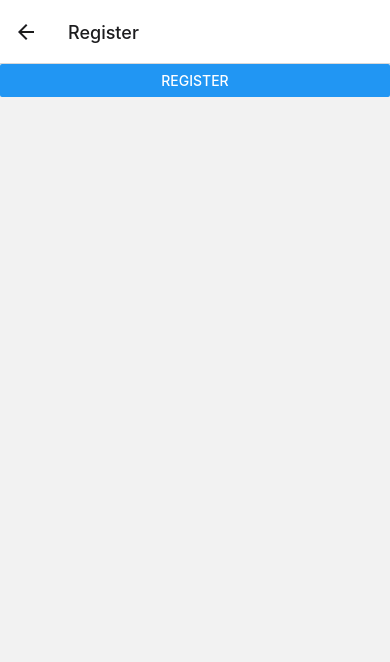
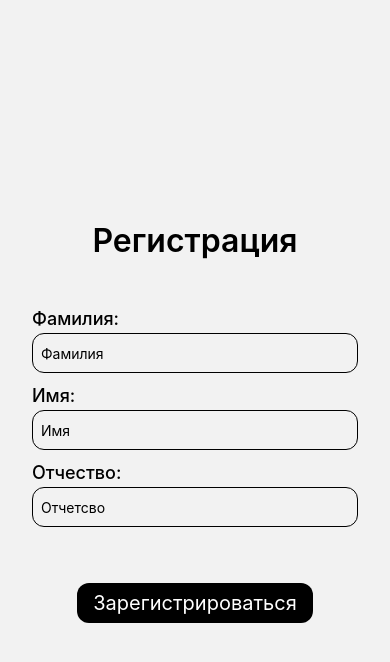
Before and after one commit to RedHotChillPepe/bast, a React Native app: screen /Register in a window 390 px wide. Shown: the top 662 px of the page. Built offline with nearby package versions, Linux system fonts and the light colour scheme; no server answers.

Commit message:
register page update (not complited), main paige houses block update

```diff
--- a/App.js
+++ b/App.js
@@ -62,7 +62,10 @@
       options={{
         headerShown: false
         }}/>
-      <AuthStack.Screen name='Register' component={RegisterPage}/>
+      <AuthStack.Screen name='Register' component={RegisterPage}
+      options={{
+        headerShown: false
+        }}/>
     </AuthStack.Navigator>
   )
 }
--- a/pages/MainPage.js
+++ b/pages/MainPage.js
@@ -174,22 +174,28 @@
                                <Image style={styles.houseImage} width={100} height={100} source={{uri:item.photos[0]}}/>
                             </View>
                             <View>
-                                <View>
+                                <View style={{flexDirection:'row', alignItems:'flex-end'}}>
                                     <Text style={styles.houseItemText}>
                                         {item.price.toString().replace(/\B(?=(\d{3})+(?!\d))/g, " ")} ₽
                                     </Text>
+                                    <Text style={{fontSize: 12, marginLeft: 8, fontWeight:'200'}}>
+                                        80 700 ₽/м2
+                                    </Text>
                                 </View>
-                                <View style={{flexDirection:"row"}}>
-                                    <Text>
+                                <View style={{flexDirection:"row", marginLeft: 8, marginTop: 2}}>
+                                    <Text style={{fontSize: 14, fontWeight:'600'}}>
                                         {item.bedrooms}-комн.
                                     </Text>
-                                    <Text>
+                                    <Text style={{fontSize: 14, fontWeight:'600'}}>
                                         {item.house_area} м²
                                     </Text>
-                                    <Text>
-                                        этажей: {item.num_floors}
+                                    <Text style={{fontSize: 14, fontWeight:'600'}}>
+                                    {item.num_floors} этаж
                                     </Text>
                                 </View>
+                                <Text style={{ fontSize: 12,marginLeft: 8, fontWeight:'200', marginTop: 2, marginBottom: 12}}>
+                                г. Ижевск, Октябрьский район, ул. Карла Маркса
+                                </Text>
                             </View>
 
                         </View>
@@ -328,25 +334,29 @@
         fontSize:18
     },
     housesTitleText:{
-        fontFamily:'Montserrat700',
-        fontSize:20,
+        // fontFamily:'Montserrat700',
+        fontSize:24,
+        fontWeight: '700',
         color:"#32322C",
-        marginTop:32
+        marginLeft: 8,
+        marginTop: 32
     },
     housesView:{
-        marginTop:16,
+        marginTop:8,
     },
     houseItem:{
-        width:248,
-        height:200,
-        borderRadius:20,
+        width: width*0.66,
+        borderRadius:24,
         backgroundColor:"#FFF",
-        marginRight:8
+        marginLeft: 8
     },
     houseItemText:{
         color:"#32322C",
-        fontFamily:"Inter700",
-        fontSize:14
+        // fontFamily:"Inter700",
+        fontSize:16,
+        fontWeight:'700',
+        marginLeft: 8,
+        marginTop: 16
     },
     houseImageView:{
         height:130
--- a/pages/RegisterPage.js
+++ b/pages/RegisterPage.js
@@ -1,17 +1,96 @@
-import { Button, StyleSheet, Text, View } from 'react-native'
+import { Button, StyleSheet, Text, TextInput, View, Dimensions, Pressable  } from 'react-native'
 import React from 'react'
 import { useAuth } from '../context/AuthContext'
+import { SafeAreaView } from 'react-native-safe-area-context'
+
+const {width} = Dimensions.get('window');
 
 const RegisterPage = () => {
     const { setIsAuth } = useAuth()
 
   return (
-    <View>
-      <Button title='Register' onPress={() => setIsAuth(true)} />
-    </View>
+<SafeAreaView style={{
+  flex: 1,
+  justifyContent:'center',
+  alignItems:'center'
+}}>
+
+  <View style={{marginBottom: 48}}>
+    <Text style={styles.h1}>
+      Регистрация
+    </Text>
+  </View>
+
+<View style={styles.block}>
+<View style={styles.title}>
+  <Text style={styles.titleText} >Фамилия:</Text>
+  </View>
+  <TextInput
+    style={styles.input}
+    placeholder="Фамилия"
+  />
+</View>
+
+<View style={styles.block}>
+  <View style={styles.title}>
+  <Text style={styles.titleText} >Имя:</Text>
+  </View>
+  <TextInput
+    style={styles.input}
+    placeholder="Имя"
+  />
+</View>
+
+<View style={styles.block}>
+<View style={styles.title}>
+  <Text style={styles.titleText}>Отчество:</Text>
+  </View>
+  <TextInput
+    style={styles.input}
+    placeholder="Отчетсво"
+  />
+</View>
+
+
+<Pressable style={{backgroundColor: 'black', paddingVertical: 8, paddingHorizontal: 16, borderRadius: 12, marginTop: 44}}
+           onPress={() => setIsAuth(true)}>
+  <Text style={{fontSize: 20, color:'white'}}>
+    Зарегистрироваться
+  </Text>
+</Pressable>
+
+</SafeAreaView>
+
   )
 }
 
 export default RegisterPage
 
-const styles = StyleSheet.create({})
+const styles = StyleSheet.create({
+  block: {
+    paddingHorizontal: 32,
+    width: width,
+  },
+
+  h1: {
+    fontSize: 32,
+    fontWeight: '600'
+  },
+
+  title: {
+    marginBottom:4
+  },
+
+  titleText: {
+    fontSize:18,
+    fontWeight: '500',
+  },
+
+  input: {
+    height: 40,
+    marginBottom: 12,
+    borderWidth: 1,
+    borderRadius: 12,
+    padding: 8,
+  },
+})
```
